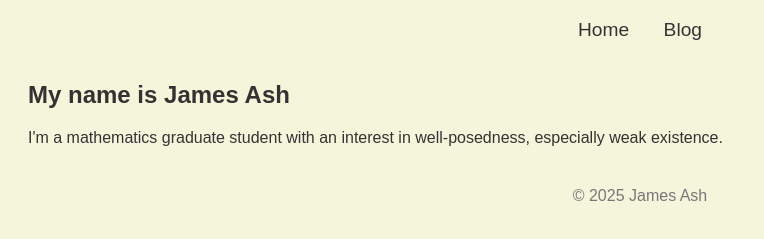
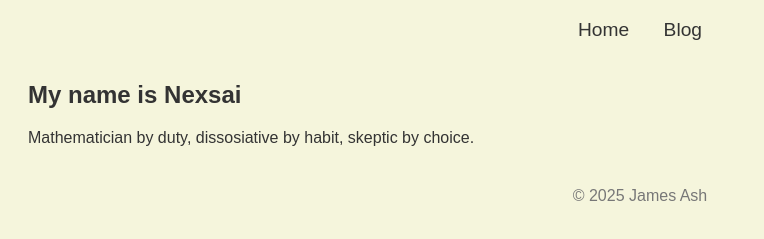
Before and after one commit to Jamesash102589/jamesash102589.github.io, a plain HTML site: page aboutme.html in a window 1280 px wide. Shown: the part 121-360 px from the top of the page, without its empty margins (0-764 px from the left). Drawn offline with Linux system fonts and the light colour scheme.

Commit message:
Update aboutme.html

```diff
--- a/aboutme.html
+++ b/aboutme.html
@@ -57,8 +57,8 @@
     </nav>
 
     <section>
-        <h2>My name is James Ash</h2>
-        <p>I'm a mathematics graduate student with an interest in well-posedness, especially weak existence.</p>
+        <h2>My name is Nexsai</h2>
+        <p>Mathematician by duty, dissosiative by habit, skeptic by choice.</p>
     </section>
 
     <footer>
```
